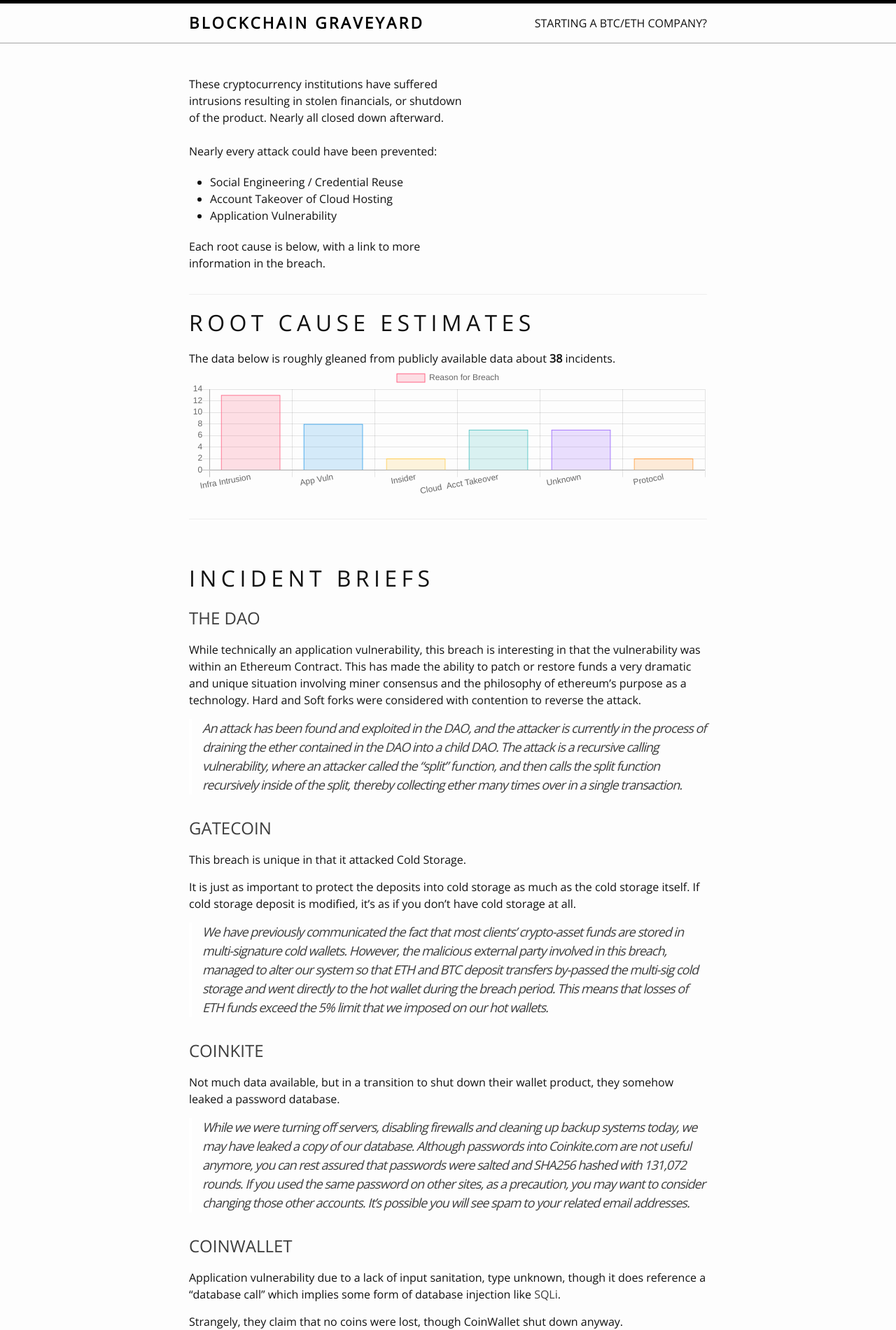
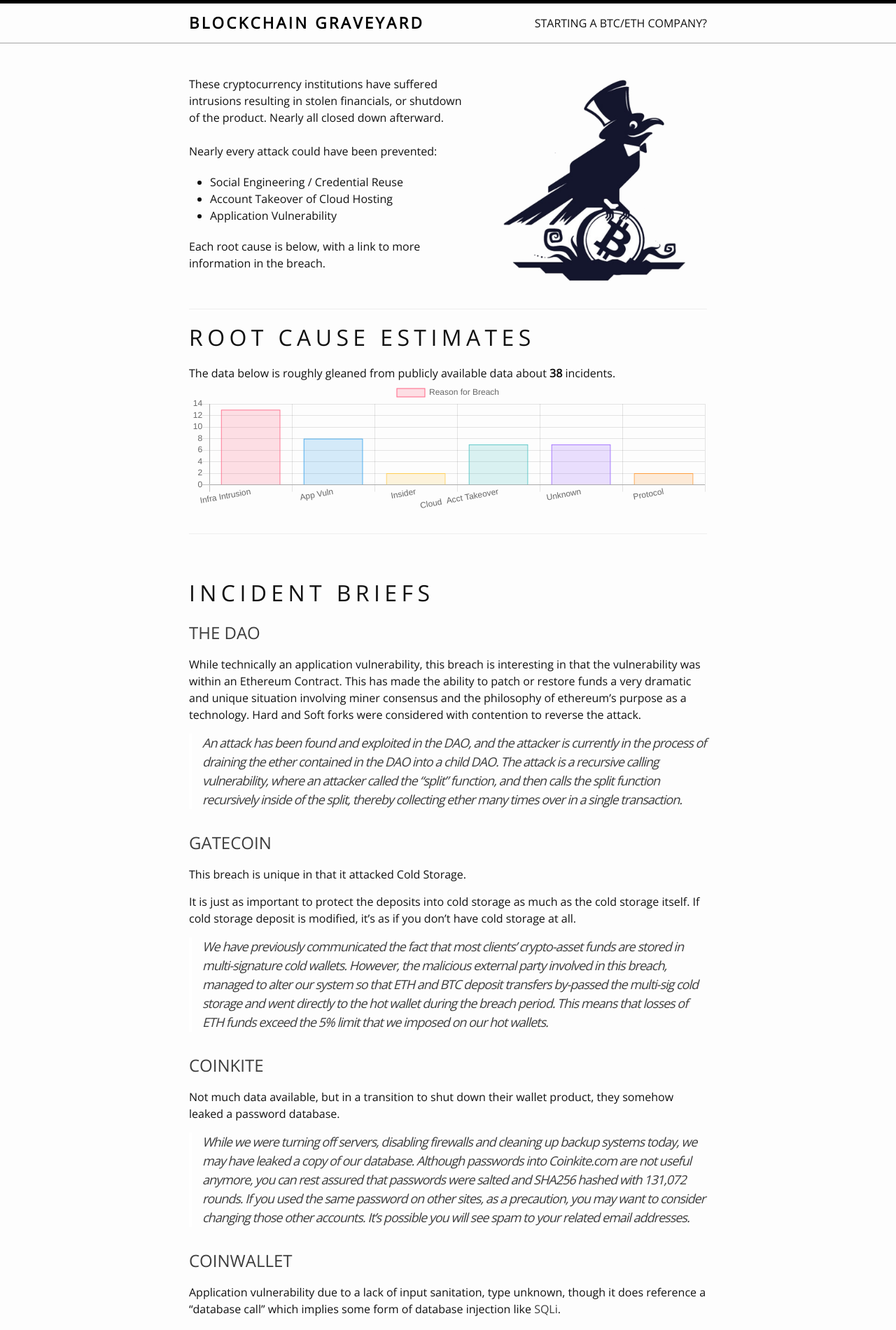
Before and after one commit to magoo/Blockchain-Graveyard, a Jekyll site: the page built from index.html, in a window 1280 px wide. Shown: the top 1900 px of the page at 70% size. Built offline with Jekyll 4.4.1, drawn with Linux system fonts in a browser that asks for light colours; nearby versions of some CDN libraries.

Commit message:
Add image

```diff
--- a/index.html
+++ b/index.html
@@ -23,7 +23,7 @@
     </div>
 
     <div id="right-column">
-      <!--<img src="logo.png" /> -->
+      <img src="logo.png" />
     </div>
   </div>
 
```
